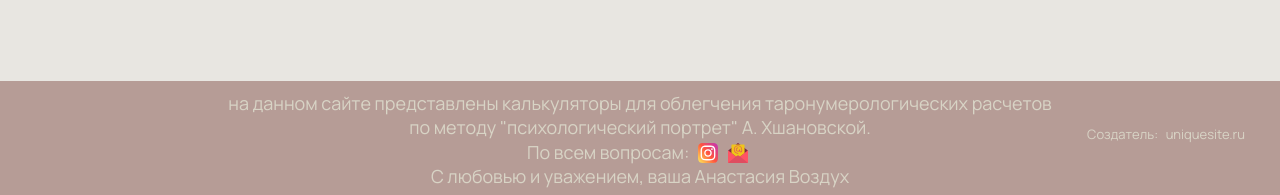
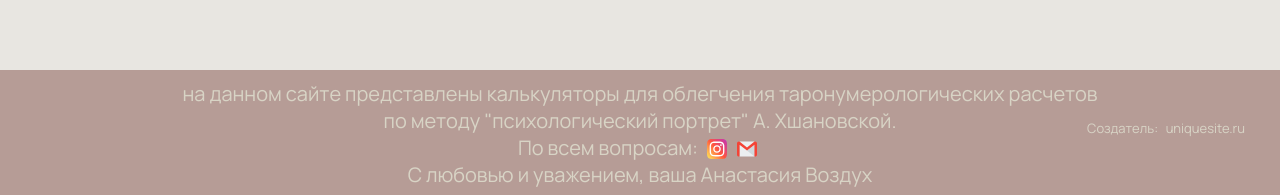
Before and after one commit to Dron84/tarot, a Vue app: page / in a window 1280 px wide. Shown: the part 602-797 px from the top of the page. Built offline with nearby package versions, Linux system fonts and the light colour scheme.

Commit message:
corrections

```diff
--- a/src/components/footers.vue
+++ b/src/components/footers.vue
@@ -8,29 +8,7 @@
                     <img src="img/instagram.svg" alt="instagram logo">
                 </a>
                 <a href="mailto:wowsuperlife@mail.ru">
-                    <svg version="1.1"  xmlns="http://www.w3.org/2000/svg" xmlns:xlink="http://www.w3.org/1999/xlink" x="0px" y="0px"
-	                    viewBox="0 0 512 512" style="enable-background:new 0 0 512 512;" xml:space="preserve">
-                        <g>
-                            <path style="fill:#FF5364;" d="M506.086,194.207l2.207-2.825l3.708,2.825v300.138c-0.029,9.739-7.917,17.626-17.655,17.655H17.655
-                                C7.917,511.971,0.029,504.083,0,494.345V194.207l3.708-2.825l2.207,2.825H506.086z"/>
-                            <path style="fill:#802D40;" d="M508.292,191.382l-2.207,2.825L264.828,379.586h-17.655L5.914,194.207l-2.207-2.825l84.568-65.766
-                                L204.623,35.31l40.695-31.603c6.263-4.943,15.1-4.943,21.363,0l40.695,31.603l116.348,90.306L508.292,191.382z"/>
-                            <path style="fill:#F0C419;" d="M423.724,52.965v204.535L264.828,379.586h-17.655L88.276,257.501V52.965
-                                c0.029-9.739,7.917-17.626,17.655-17.655h300.138C415.808,35.339,423.695,43.227,423.724,52.965z"/>
-                            <g>
-                                <path style="fill:#DF4D60;" d="M508.557,504.761c-3.295,4.561-8.586,7.255-14.212,7.239H17.655
-                                    c-5.627,0.017-10.917-2.678-14.212-7.239l202.24-157.043l39.636-30.808c6.263-4.943,15.1-4.943,21.363,0l39.636,30.808
-                                    L508.557,504.761z"/>
-                                <path style="fill:#DF4D60;" d="M256,61.793c-58.504,0-105.931,47.427-105.931,105.931S197.496,273.655,256,273.655
-                                    c4.875,0,8.828-3.952,8.828-8.828S260.875,256,256,256c-48.753,0-88.276-39.522-88.276-88.276S207.247,79.448,256,79.448
-                                    s88.276,39.522,88.276,88.276v35.31c0,9.751-7.905,17.655-17.655,17.655s-17.655-7.904-17.655-17.655v-35.31
-                                    c0-4.875-3.952-8.828-8.828-8.828s-8.828,3.952-8.828,8.828c0,19.501-15.809,35.31-35.31,35.31s-35.31-15.809-35.31-35.31
-                                    s15.809-35.31,35.31-35.31c4.875,0,8.828-3.952,8.828-8.828s-3.952-8.828-8.828-8.828c-23.705-0.053-44.559,15.652-51.056,38.449
-                                    c-6.497,22.798,2.946,47.136,23.118,59.587c20.172,12.451,46.161,9.982,63.628-6.044c1.922,18.668,18.148,32.549,36.889,31.557
-                                    c18.741-0.992,33.411-16.507,33.353-35.274v-35.31C361.868,109.246,314.478,61.856,256,61.793z"/>
-                            </g>
-                        </g>
-                        </svg>
+                    <img src="img/mail.svg" alt="mail to">
                 </a>
             </p>
             <p>С любовью и уважением, ваша Анастасия Воздух</p>
@@ -54,7 +32,7 @@
         display: block
         bottom: 0
         font-family: 'Manrope', sans-serif
-        font-size: 18px
+        font-size: 20px
         color: $second
         background-color: rgba($fore, .9)
         text-align: center
--- a/src/router/index.js
+++ b/src/router/index.js
@@ -27,8 +27,8 @@ const routes = [
         component: () => import(/* webpackChunkName: "about" */ '../views/Arkan.vue')
     },
     {
-        path: '/prognozdouble',
-        name: 'prognozdouble',
+        path: '/doubleprognoz',
+        name: 'doubleprognoz',
         title: 'Парный прогноз на день / месяц / год',
         meta: {title: 'Парный прогноз на день / месяц / год',},
         component: () => import(/* webpackChunkName: "about" */ '../views/ArkanDuble.vue')
```
Also changed, not shown: public/img/communications.svg (deleted), public/img/mail.svg (added).
